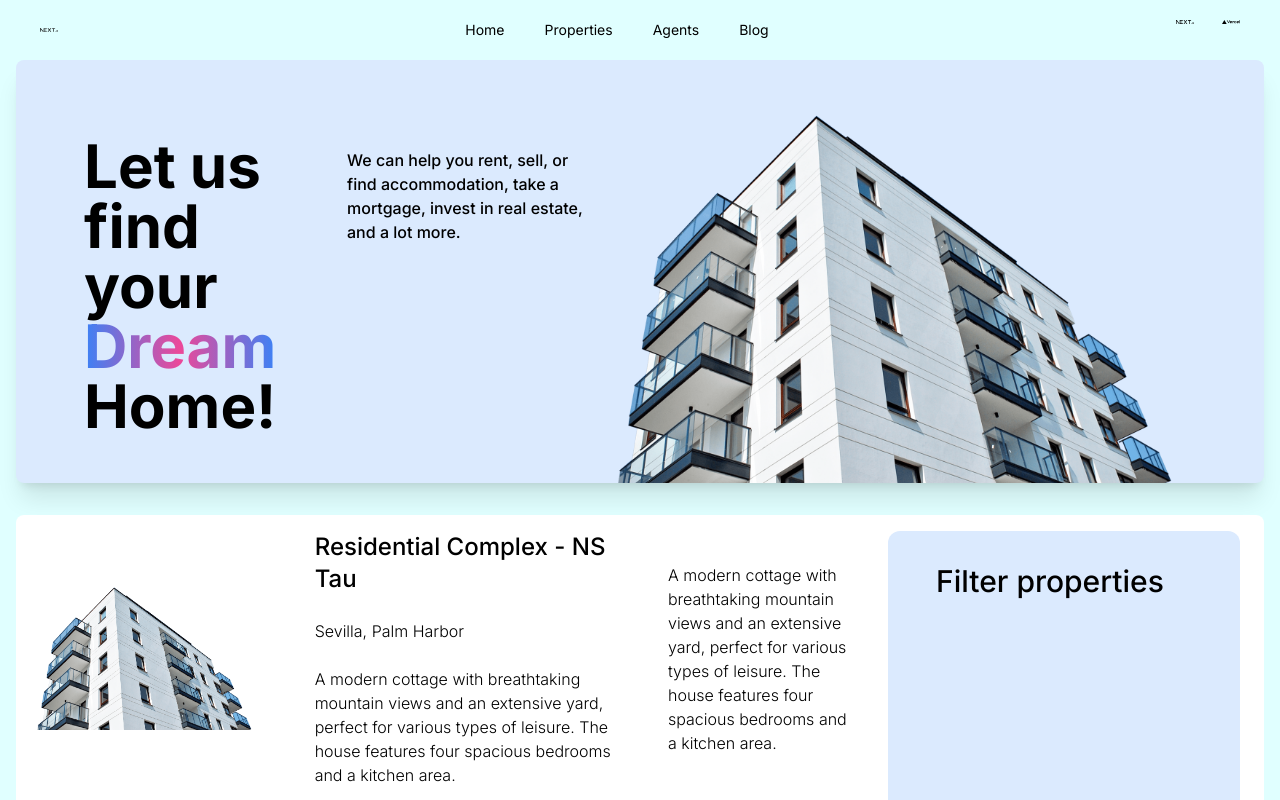
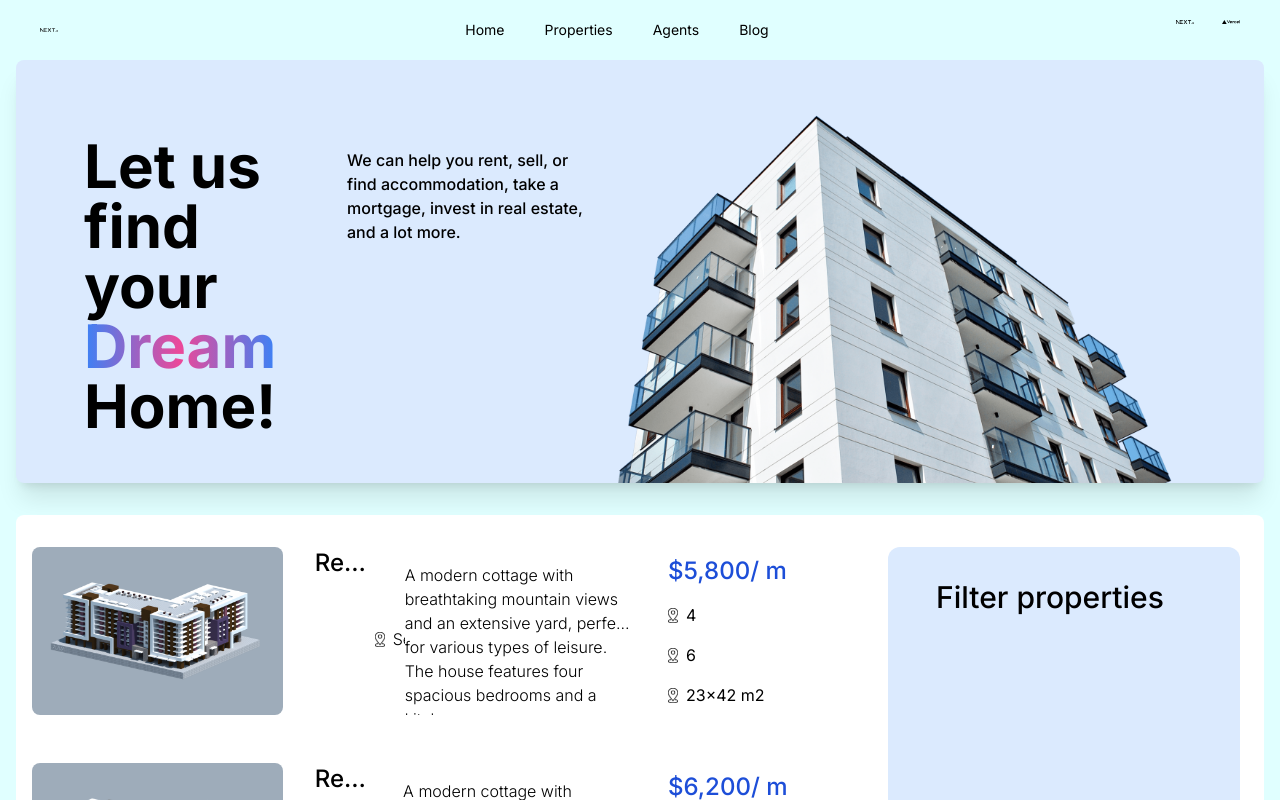
Before and after one commit to LynnT-2003/mv-realty-demo, a Next.js app: page / in a window 1280 px wide. Shown: the top 800 px of the page. Built offline with nearby package versions, Linux system fonts and the light colour scheme.

Commit message:
Completed reusable listings component and initial Browse UI.

```diff
--- a/app/components/HomeBrowse.jsx
+++ b/app/components/HomeBrowse.jsx
@@ -1,32 +1,43 @@
-import React from 'react'
-import { Grid } from '@mui/material'
+import React from 'react';
+import { Grid } from '@mui/material';
+import ListingCard from './ui/listing-card';
 
 const HomeBrowse = () => {
+  const listings = [
+    {
+      imageSrc: '/mc-1.png',
+      title: 'Residential Complex - NS Tau',
+      location: 'Sevilla, Palm Harbor',
+      description: 'A modern cottage with breathtaking mountain views and an extensive yard, perfect for various types of leisure. The house features four spacious bedrooms and a kitchen area.',
+      price: '$5,800/ m',
+      details: ['4', '6', '23x42 m2']
+    },
+    {
+      imageSrc: '/mc-1.png',
+      title: 'Residential Comp 2 - NS Tau',
+      location: 'Sevilla, Palm Harbor',
+      description: 'A modern cottage with breathtaking mountain views and an extensive yard, perfect for various types of leisure. The house features four spacious bedrooms and a kitchen area.',
+      price: '$6,200/ m',
+      details: ['5', '7', '25x45 m2']
+    }
+  ];
+
   return (
     <div className='mt-12 ml-8 mr-4'>
-        <Grid container spacing={2} className="bg-white rounded-lg">
+      <Grid container spacing={2} className="bg-white rounded-lg pt-4">
         <Grid item md={8}>
-                <Grid container spacing={4} alignItems="center">
-                    <Grid item md={4} className='flex items-center justify-center rounded-lg shadhow-lg p-4'>
-                        <img src="/apartment.png"/>
-                    </Grid>
-                    <Grid item md={5} className='flex-col items-center justify-center'>
-                        <h1 className='text-2xl font-medium'>Residential Complex - NS Tau</h1>
-                        <h3 className='mt-6 font-light'>Sevilla, Palm Harbor</h3>
-                        <h3 className='mt-6 font-light'>
-                            A modern cottage with breathtaking mountain views and
-                            an extensive yard, perfect for various types of leisure.
-                            The house features four spacious bedrooms and a kitchen area.
-                        </h3>
-                    </Grid>
-                    <Grid item md={3}>
-                    <h3 className='font-light'>
-                            A modern cottage with breathtaking mountain views and
-                            an extensive yard, perfect for various types of leisure.
-                            The house features four spacious bedrooms and a kitchen area.
-                        </h3>
-                    </Grid>
-                </Grid>
+          {listings.map((listing, index) => (
+            <div key={index} style={{ marginTop: index !== 0 ? '48px' : '0' }}>
+              <ListingCard
+                imageSrc={listing.imageSrc}
+                title={listing.title}
+                location={listing.location}
+                description={listing.description}
+                price={listing.price}
+                details={listing.details}
+              />
+            </div>
+          ))}
         </Grid>
         <Grid item md={4}>
           <div className='h-screen bg-blue-100 rounded-xl mx-6'>
@@ -35,7 +46,7 @@ const HomeBrowse = () => {
         </Grid>
       </Grid>
     </div>
-  )
+  );
 }
 
-export default HomeBrowse
+export default HomeBrowse;
--- /dev/null
+++ b/app/components/ui/listing-card.jsx
@@ -0,0 +1,36 @@
+// ui/ListingCard.jsx
+import React from 'react';
+import { Grid } from '@mui/material';
+
+const ListingCard = ({ imageSrc, title, location, description, price, details }) => {
+  return (
+    <Grid container spacing={4} alignItems="center" className='rounded-lg'>
+      <Grid item md={4} className='flex items-center justify-center' style={{ height: '200px' }}>
+        <img src={imageSrc} className='rounded-lg h-full object-cover' alt={title} />
+      </Grid>
+      <Grid item md={5} className='flex flex-col justify-center' style={{ height: '200px' }}>
+        <h1 className='text-2xl font-medium truncate' style={{ overflow: 'hidden', textOverflow: 'ellipsis', whiteSpace: 'nowrap' }}>{title}</h1>
+        <span className='flex items-center mt-4 font-light truncate' style={{ overflow: 'hidden', textOverflow: 'ellipsis', whiteSpace: 'nowrap' }}>
+          <img src='/icon.png' className="mr-2" style={{ width: "10px", height: "15px" }} alt="Location icon" />
+          {location}
+        </span>
+        <h3 className='mt-4 font-light overflow-hidden' style={{ display: '-webkit-box', WebkitLineClamp: 3, WebkitBoxOrient: 'vertical', textOverflow: 'ellipsis' }}>
+          {description}
+        </h3>
+      </Grid>
+      <Grid item md={3}>
+        <h1 className='flex flex-col justify-center text-blue-700 text-2xl font-medium overflow-hidden'>
+          {price}
+        </h1>
+        {details.map((detail, index) => (
+          <span key={index} className='flex items-center mt-4'>
+            <img src='/icon.png' className="mr-2" style={{ width: "10px", height: "15px" }} alt="Detail icon" />
+            {detail}
+          </span>
+        ))}
+      </Grid>
+    </Grid>
+  );
+}
+
+export default ListingCard;
```
Also changed, not shown: public/icon.png (added), public/mc-1.png (added). Lines whose indentation alone changed are shown as unchanged.
